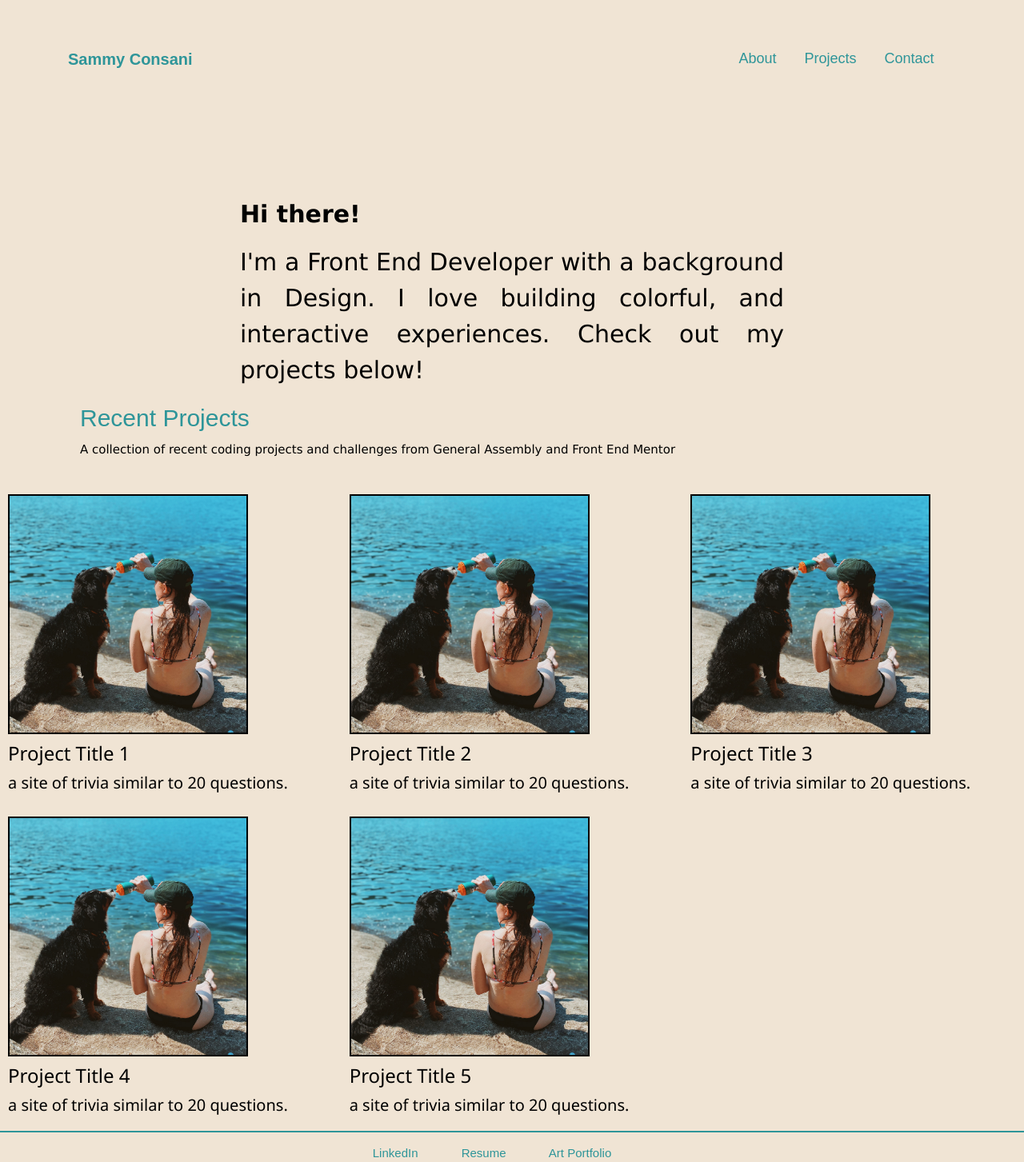
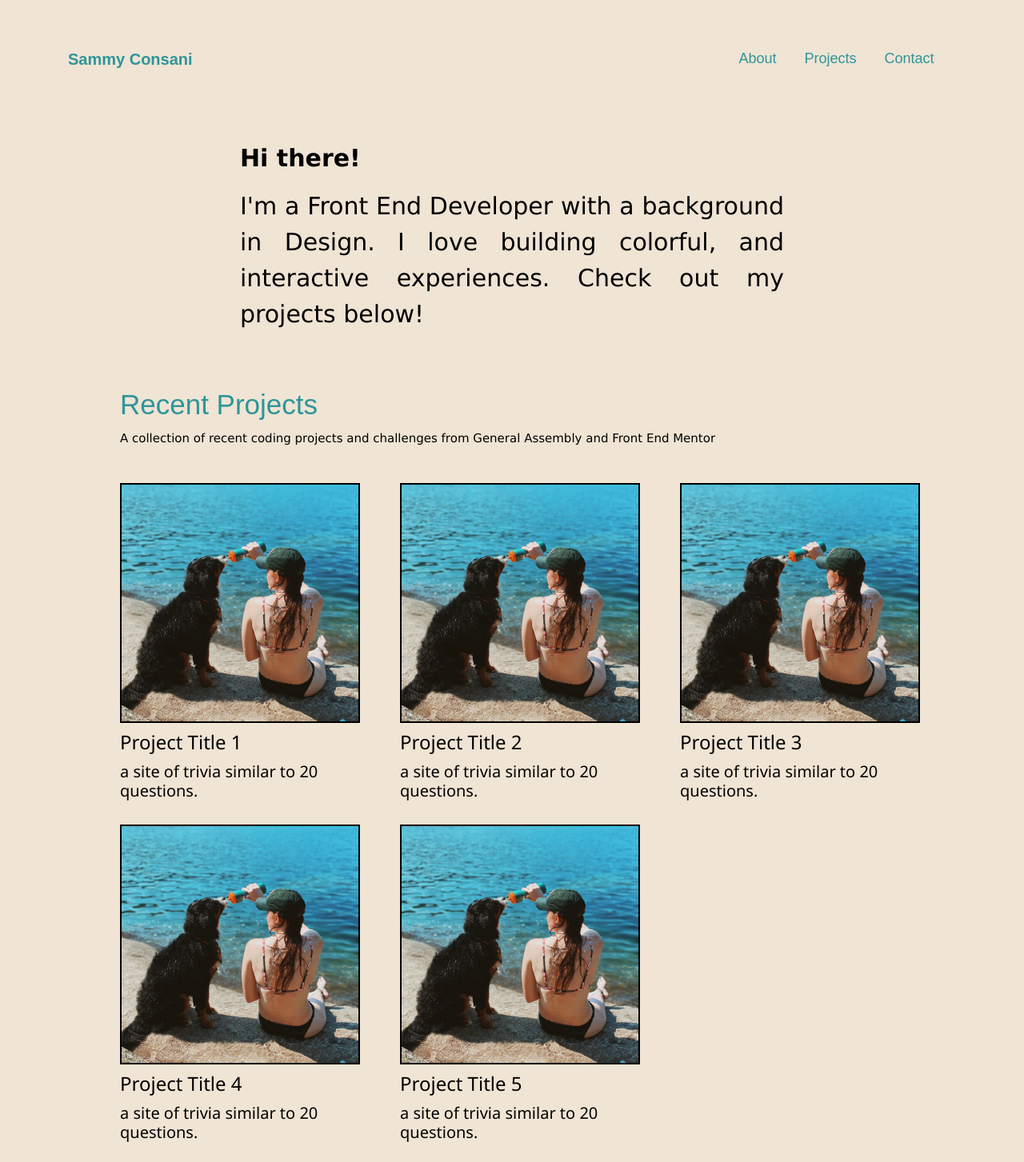
Before and after one commit to sconsani/portfolio-project-101, a plain HTML site: page index.html in a window 1280 px wide. Shown: the top 1453 px of the page at 80% size. Drawn offline with nearby package versions, Linux system fonts and the light colour scheme; a web font is replaced by a local one.

Commit message:
fixed grid padding matches

```diff
--- a/css/main.css
+++ b/css/main.css
@@ -71,7 +71,7 @@ header {
   }
 
   .welcome-note {
-  	padding-top: 150px;
+  	padding-top: 80px;
   	height: 300px;
   	width: 100%;
   	background: #f0e4d4;
@@ -106,13 +106,14 @@ header {
 	color:#2e9599;
 	background: #f0e4d4;
 	margin: 0px;
-	padding: 100px 100px 20px 100px;
+	padding: 80px 100px 20px 150px;
 
 
 }
 
 .projects-grid h2{
 	font-family: 'RocknRoll One', sans-serif;
+	font-size: 35px;
 }
 
 
@@ -142,7 +143,7 @@ header {
 	display: grid;
 	grid-template-columns: auto auto auto;
 	grid-gap: 20px 20px;
-	padding: 10px;
+	padding: 10px 100px 100px 150px;
 	background-color: #f0e4d4;
 	/*z-index: 1;*/
 	/*width: 80%;*/
@@ -154,24 +155,21 @@ header {
 	text-decoration: none;
 }
 
-.project-item h3:visited{
+.project-item :visited{
 	color: black !important;
 	text-decoration: none;
 }
 
-.project-item h3:hover{
+.project-item :hover{
 	color: black !important;
 	text-decoration: none;
 }
 
-.project-item h3:active{
+.project-item :active{
 	color: black !important;
 	text-decoration: none;
 }
 
-#project-container h4:hover{
-	color: black !important;
-}
 
 .grid-item{
 	background-color: blue;
```
